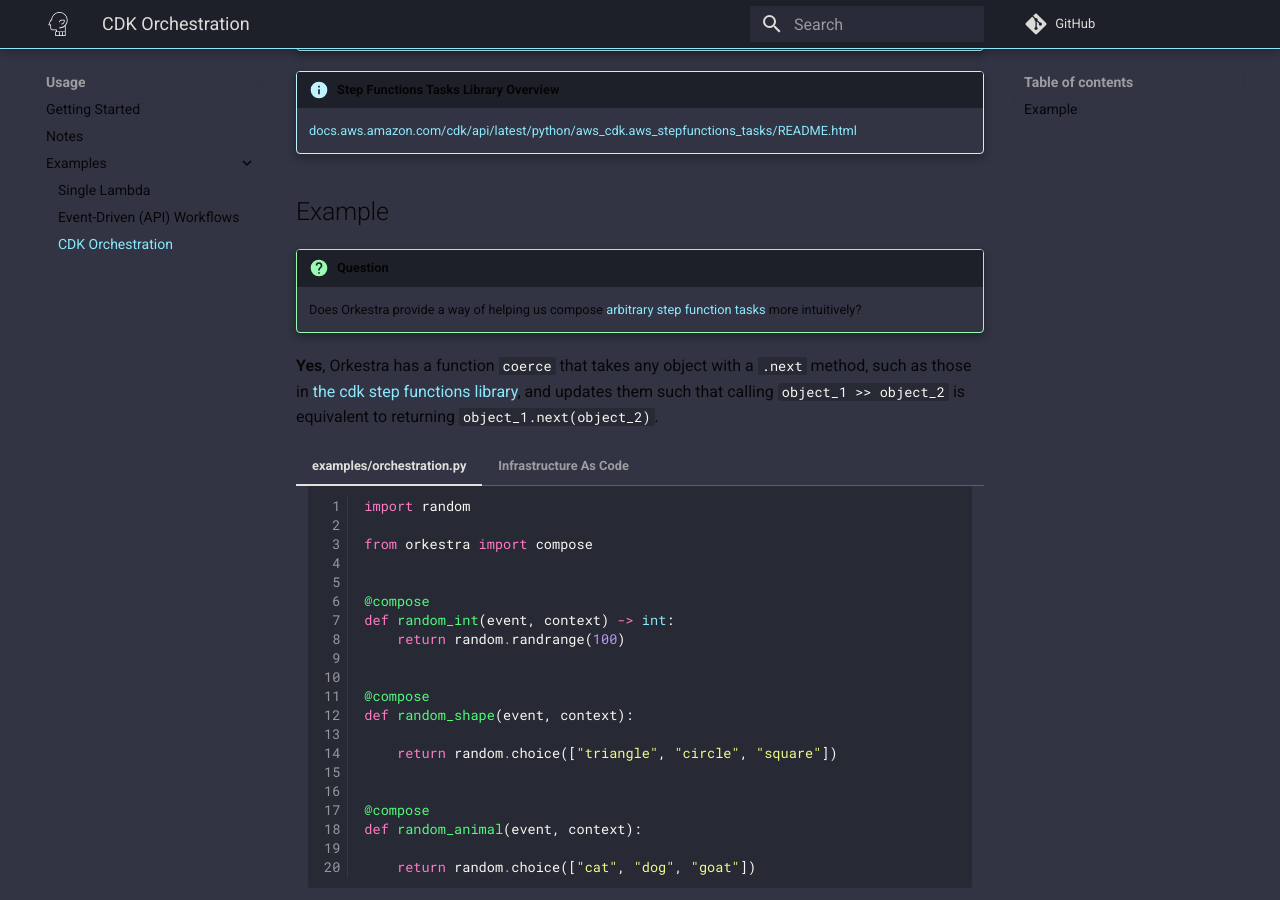
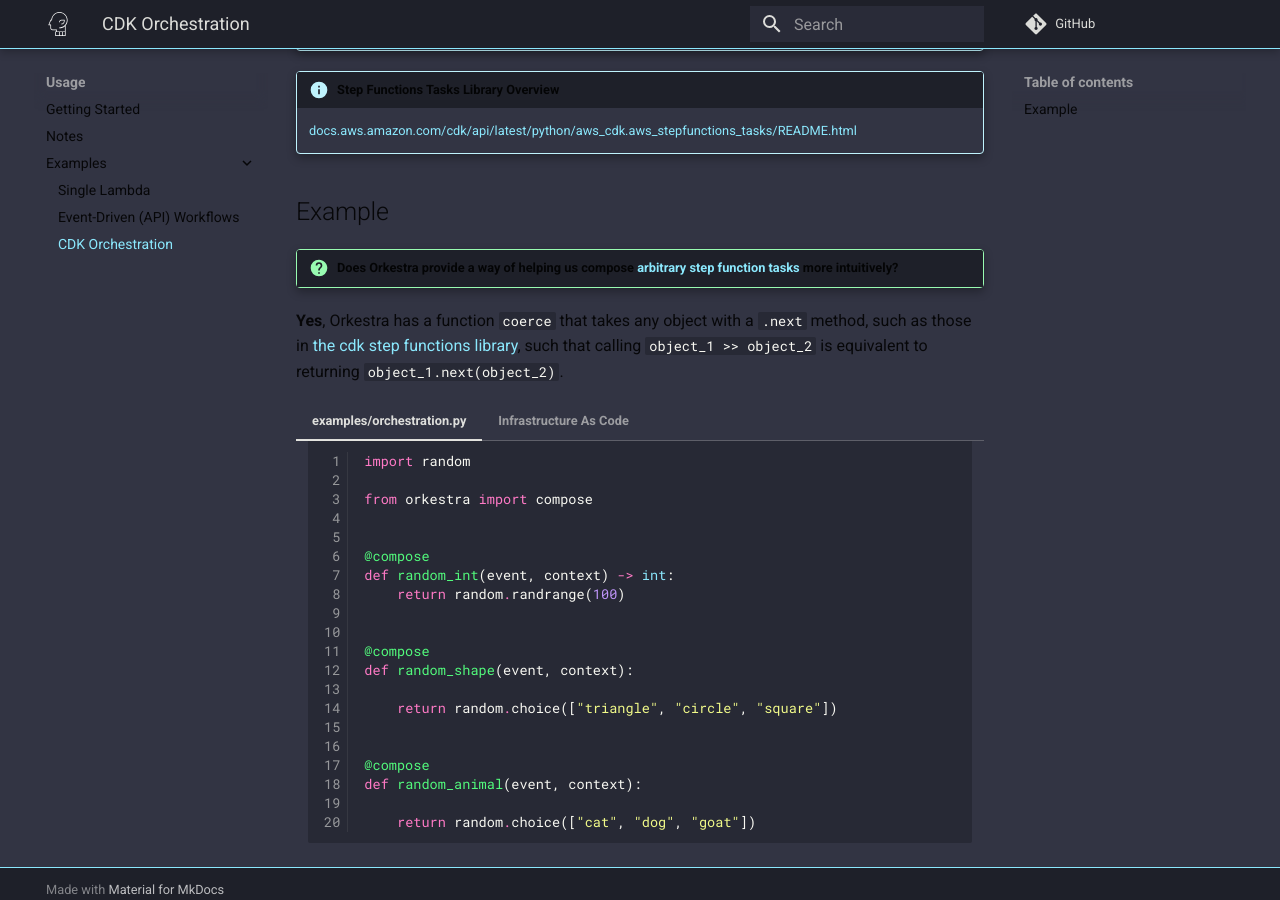
Before and after one commit to knowsuchagency/orkestra, an MkDocs documentation site: the page built from docs/examples/cdk_orchestration.md, in a window 1280 px wide and 900 px high, scrolled down 665 px. Built offline with MkDocs 1.6.1 and Material for MkDocs 9.7.7, drawn with Linux system fonts in a browser that asks for light colours; comment, search, counter and statistics services are not loaded.

Commit message:
improve question admonition for cdk orchestration

```diff
--- a/docs/examples/cdk_orchestration.md
+++ b/docs/examples/cdk_orchestration.md
@@ -23,12 +23,10 @@
 
 ## Example
 
-!!! question
-    Does Orkestra provide a way of helping us compose [arbitrary step function tasks](https://docs.aws.amazon.com/cdk/api/latest/python/aws_cdk.aws_stepfunctions_tasks.html)
-    more intuitively?
+!!! question "Does Orkestra provide a way of helping us compose [arbitrary step function tasks](https://docs.aws.amazon.com/cdk/api/latest/python/aws_cdk.aws_stepfunctions_tasks.html) more intuitively?"
 
 **Yes**, Orkestra has a function `coerce` that takes any object with a `.next` method, such as those in [the cdk step functions library](https://docs.aws.amazon.com/cdk/api/latest/python/aws_cdk.aws_stepfunctions.html),
-and updates them such that calling `object_1 >> object_2` is equivalent to returning `object_1.next(object_2)`.
+such that calling `object_1 >> object_2` is equivalent to returning `object_1.next(object_2)`.
 
 === "examples/orchestration.py"
 
```
